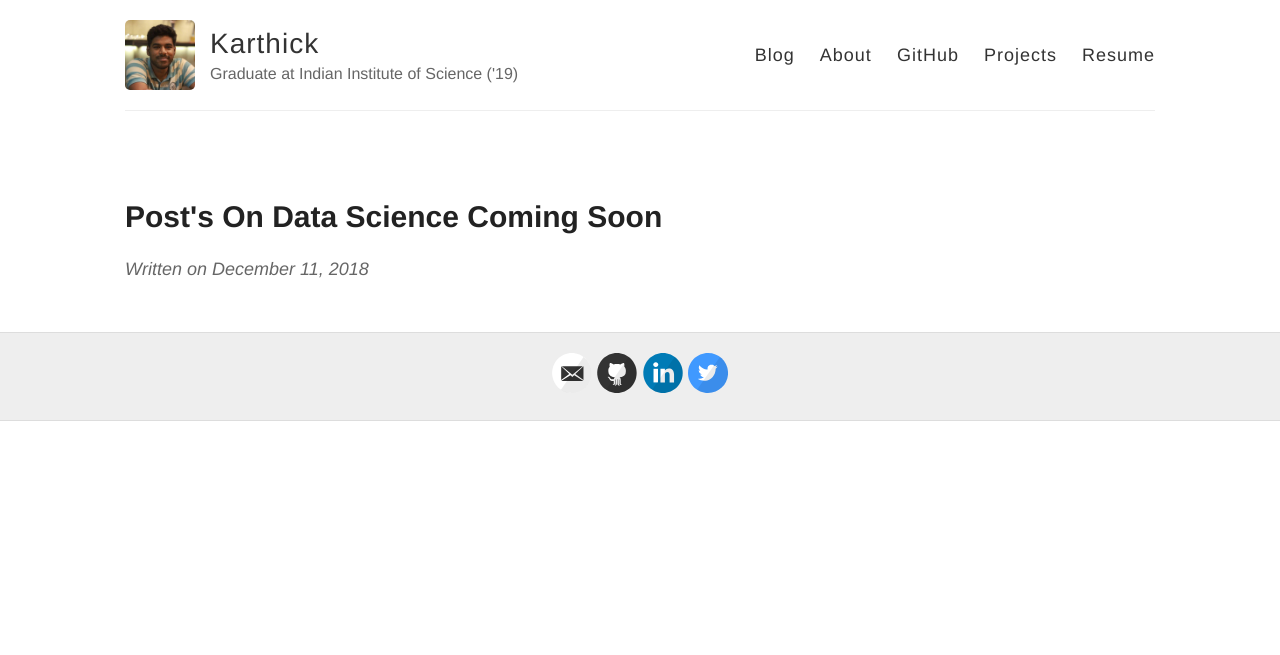
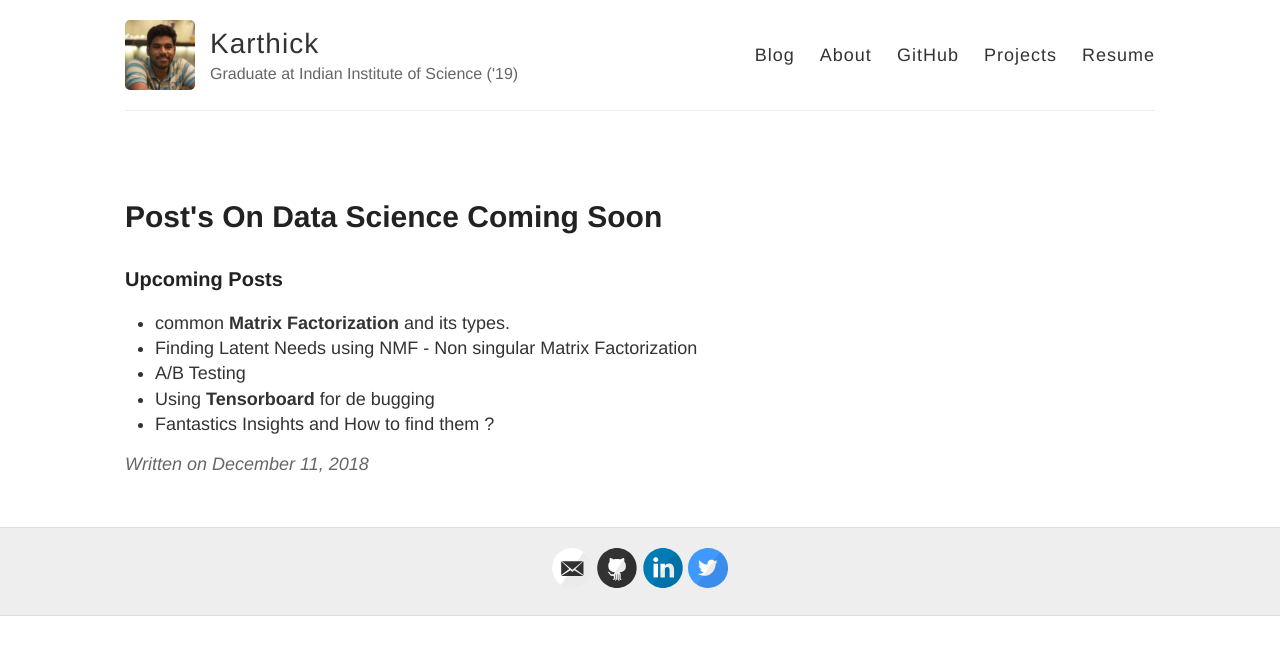
Before and after one commit to SR1608/karthickrajas.github.io, a Jekyll site: the page built from _posts/2018-12-11-Post's-on-Data-Science-Coming-Soon.md, in a window 1280 px wide. Shown: the top 655 px of the page. Built offline with Jekyll 4.4.1, drawn with Linux system fonts in a browser that asks for light colours; comment, search, counter and statistics services are not loaded.

Commit message:
Adding updated post list

```diff
--- a/_posts/2018-12-11-Post's-on-Data-Science-Coming-Soon.md
+++ b/_posts/2018-12-11-Post's-on-Data-Science-Coming-Soon.md
@@ -4,3 +4,11 @@ excerpt:
 images:
   - url: /assets/coming_soon.jpg
 ---
+
+### Upcoming Posts
+
+* common **Matrix Factorization** and its types.
+* Finding Latent Needs using NMF - Non singular Matrix Factorization
+* A/B Testing
+* Using **Tensorboard** for de bugging
+* Fantastics Insights and How to find them ?
```
Also changed, not shown: projects.md (+3 -1 lines).
